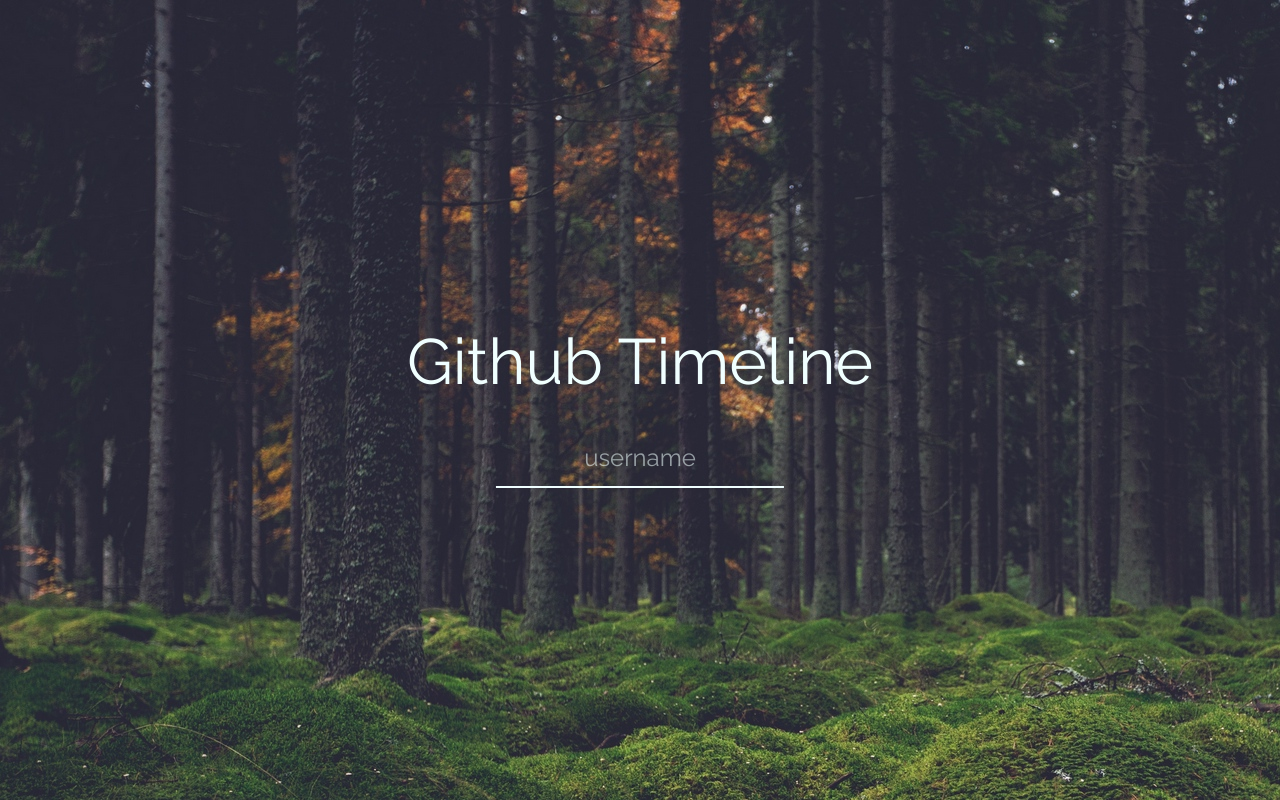
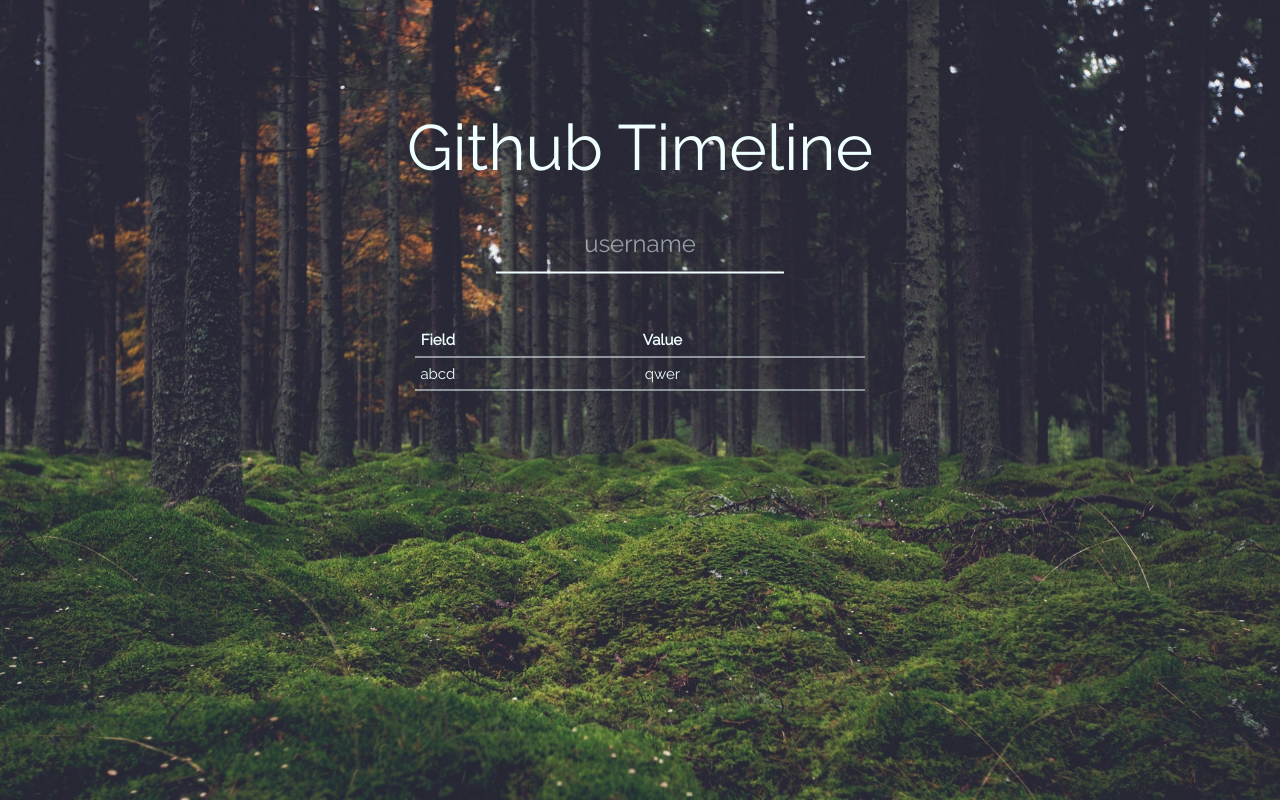
Before and after one commit to bbbrtk/git-timeline, a plain HTML site: page index.html in a window 1280 px wide. Drawn offline with nearby package versions, Linux system fonts and the light colour scheme.

Commit message:
add table

```diff
--- a/index.html
+++ b/index.html
@@ -13,18 +13,30 @@
 
 
 <body>
-    <div class="bgimg">
-        <div class="display-middle">
-            <h1 class="gt-text"> Github Timeline </h1>
-            <input class="gt-transparent gt-input" id="input-username" type="text" placeholder="username">
-            <div class="gt-text-container" id="gt-response-text">
+    <div class="gt-background">
+        <div class="display-center-middle fixed">
+            <div class="">
+                <h1 class="gt-text"> Github Timeline </h1>
+                <input class="gt-transparent gt-input" id="input-username" type="text" placeholder="username">
+                <div class="gt-text-container" id="gt-response-text"></div>
             </div>
-            <div class="gt-table">
-                <table>
-                    <th></th>
-                    <tr></tr>
-                </table>
+            <div class="">
+                <div class="gt-table-wrapper" id="user-table-wrapper">
+                    <table class="gt-table" id="user-table">
+                        <tr class="border_bottom" id="user-table-header">
+                            <th class="gt-table-left"> Field </th>
+                            <th class="gt-table-right"> Value </th>
+                        </tr>
+                        <tr class="border-bottom">
+                            <td> abcd </td>
+                            <td> qwer </td>
+                        </tr>
+                    </table>
+                </div>
             </div>
+        </div>
+
+
 
         </div>
 
@@ -33,14 +45,3 @@
 </body>
 
 </html>
-
-<!--
-
-1 jajo
-łyżka mąki
-łyżka sera żółtego
-łyzeczka majonezu
-1/4 kostki rosołowej
-łyzka musztardy
-
--->
--- a/resources/css/main-page.css
+++ b/resources/css/main-page.css
@@ -1,19 +1,38 @@
 body,
 h1 {
     font-family: "Raleway", sans-serif;
-    font-c
+    color: azure;
 }
 
-body,
 html {
     height: 100%;
 }
 
 body {
-    background-image: url("../images/background-forest.jpg");
+    height: 100%;
+    width: auto;
+    margin: 0 auto;
+    border: none;
+    padding: 0;
 }
 
-.bgimg {
+th {
+    padding: 5px;
+    border-bottom: 1px solid azure;
+}
+
+td {
+    padding: 5px;
+    border-bottom: 1px solid azure;
+}
+
+table {
+    border-collapse: collapse;
+}
+
+
+.gt-background {
+    background-image: url("../images/background-forest.jpg");
     min-height: 100%;
     background-position: center;
     background-size: cover;
@@ -21,18 +40,19 @@ body {
 
 .gt-line {
     margin: auto;
-    width: 40%;
+    /* width: 40%; */
     border-color: #9e9e9e !important
 }
 
 .gt-text {
     font-size: 64px !important;
     color: azure;
+    text-align: center;
 }
 
-.gt-transparent{
+.gt-transparent {
     background-color: Transparent;
-    background-repeat:no-repeat;
+    background-repeat: no-repeat;
 
 }
 
@@ -53,14 +73,49 @@ body {
     text-align: center;
 }
 
-.display-middle {
-    position: absolute;
-    top: 50%;
+.gt-table {
+    padding: 10px;
+    margin: auto;
+    text-align: center;
+}
+
+.gt-table-wrapper{
+    margin-top: 50px;
+}
+
+.gt-table-left {
+    width: 10%;
+}
+
+.gt-table-right {
+    width: 90%;
+}
+
+.display-center-middle {
+    top: 30%;
     left: 50%;
     transform: translate(-50%, -50%);
     -ms-transform: translate(-50%, -50%);
 }
 
+.display-middle {
+    top: 60%;
+    left: 50%;
+    transform: translate(-50%, -50%);
+}
+
+.fixed {
+    position: fixed;
+}
+
+.absolute {
+    position: absolute;
+}
+
+.realtive {
+    position: relative;
+}
+
 /* ::-webkit-input-placeholder {
     text-align: center;
  } */
--- a/resources/js/app.js
+++ b/resources/js/app.js
@@ -1,23 +1,18 @@
 "use strict"
 
-function showResponse(response) {
-    let theDiv = document.getElementById("gt-response-text");
-    let content = document.createTextNode(response);
-    theDiv.appendChild(content);
-}
 
-function getInputValue() {
-    return document.getElementById("input-username").value;
-};
-
-function fetchGithubApi(username) {
+function fetchGithubApi() {
+    let username = document.getElementById("input-username").value;
     let url = "https://api.github.com/users/" + username
     fetch(url)
         .then(response => response.json())
         .then(response => {
             console.log(response);
-            // showResponse(response);
+            addToTable(response.login);
         })
+        // .then(response => {
+        //     addToTable(response.login)
+        // })
 }
 
 function addEventToInput() {
@@ -25,10 +20,18 @@ function addEventToInput() {
     inputUsername.addEventListener("keyup", (event) => {
         event.preventDefault();
         if (event.keyCode === 13) {
-            let username = getInputValue()
-            fetchGithubApi(username)
+            fetchGithubApi()
         }
     });
+}
+
+function addToTable(content){
+    let table = document.getElementById("user-table")
+    let row = table.insertRow()
+    let cell = row.insertCell(0)
+    cell.innerHTML = content
+    row.insertCell(0)
+    console.log(row)
 }
 
 document.addEventListener("DOMContentLoaded", function () {
```
